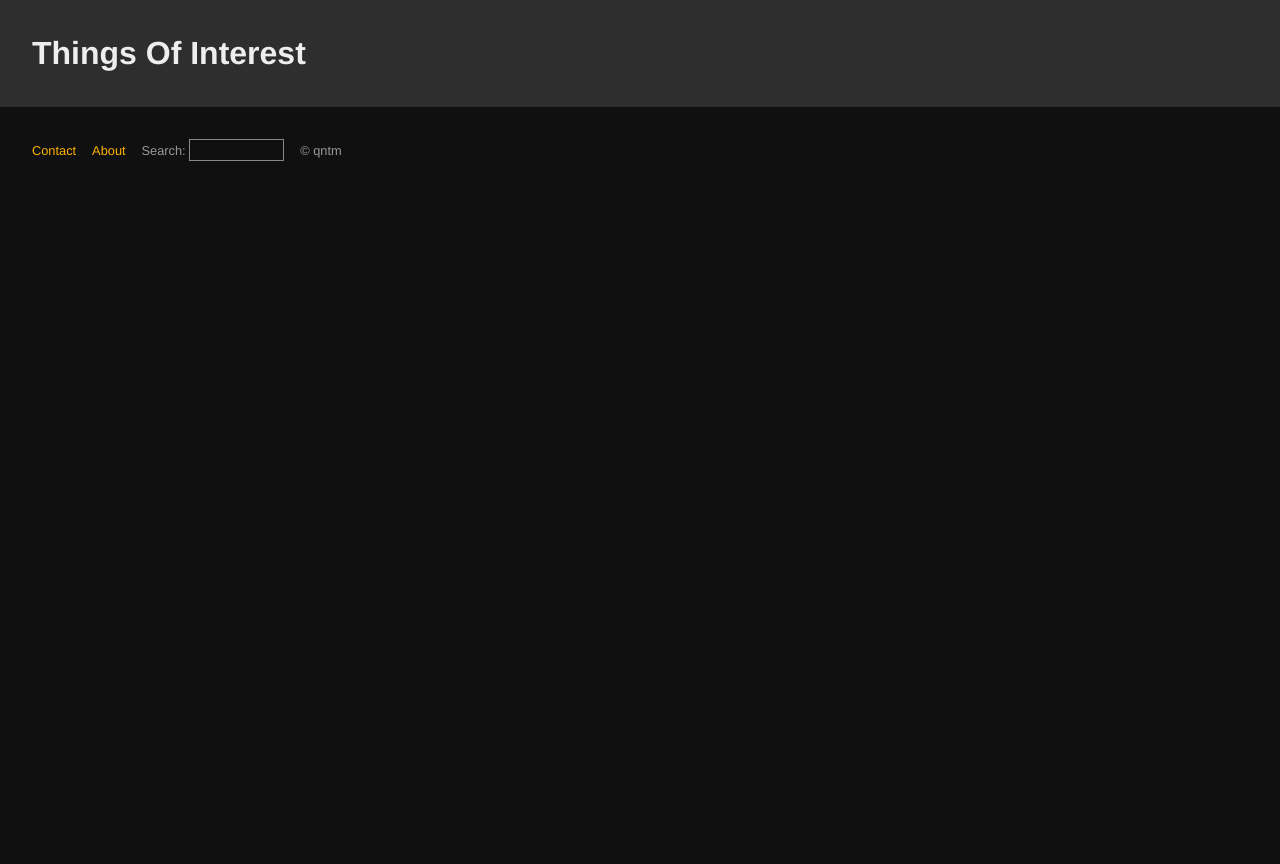
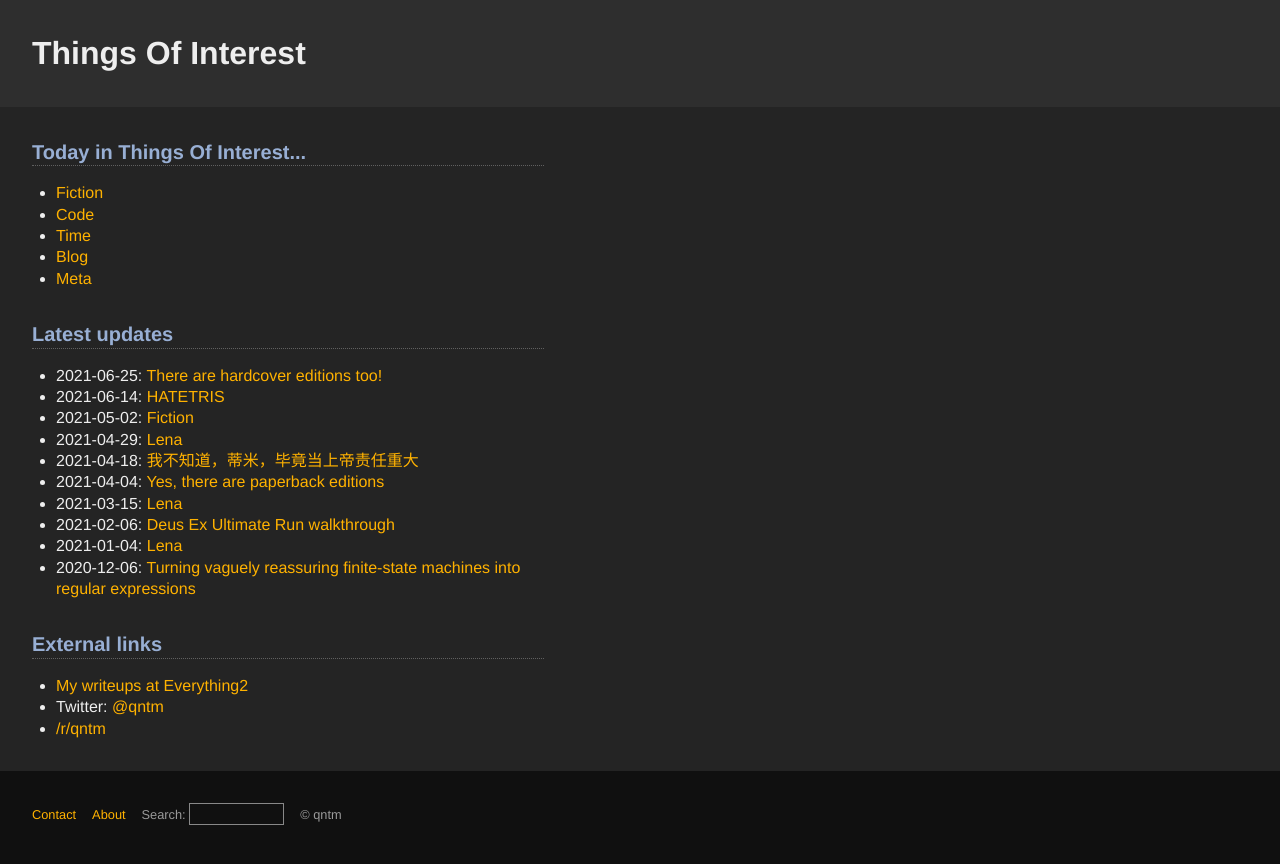
Before and after one commit to wakgill/website, a Jekyll site: the page built from index.html, in a window 1280 px wide. Shown: the top 864 px of the page. Built offline with Jekyll 4.4.1, drawn with Linux system fonts in a browser that asks for light colours; comment, search, counter and statistics services are not loaded.

Commit message:
Update index.html

```diff
--- a/index.html
+++ b/index.html
@@ -1,3 +1,54 @@
 ---
 layout: default
 ---
+
+<div class="page__outer page__outer--content">
+			<div class="page__wrapper">
+
+
+				<div class="page__content">
+
+		<h3>Today in Things Of Interest...</h3>
+		<ul>
+
+					<li>
+						<a href="/fiction">Fiction</a>
+
+					</li>
+
+					<li>
+						<a href="/src">Code</a>
+
+					</li>
+
+					<li>
+						<a href="/time">Time</a>
+
+					</li>
+
+					<li>
+						<a href="/blog">Blog</a>
+
+					</li>
+
+					<li>
+						<a href="/special">Meta</a>
+
+					</li>
+
+		</ul>
+
+
+<h3 id="sec0">Latest updates</h3>
+<ul><li>2021-06-25: <a href="/hardcover">There are hardcover editions too!</a></li><li>2021-06-14: <a href="/hatetris">HATETRIS</a></li><li>2021-05-02: <a href="/fiction">Fiction</a></li><li>2021-04-29: <a href="/mmacevedo_fr">Lena</a></li><li>2021-04-18: <a href="/responsibility_cn">我不知道，蒂米，毕竟当上帝责任重大</a></li><li>2021-04-04: <a href="/paperback">Yes, there are paperback editions</a></li><li>2021-03-15: <a href="/mmacevedo_ru">Lena</a></li><li>2021-02-06: <a href="/alginon">Deus Ex Ultimate Run walkthrough</a></li><li>2021-01-04: <a href="/mmacevedo">Lena</a></li><li>2020-12-06: <a href="/plants">Turning vaguely reassuring finite-state machines into regular expressions</a></li></ul>
+
+<h3 id="sec1">External links</h3>
+<ul>
+<li><a href="http://everything2.com/node/1223826?usersearch=sam512&amp;orderby=node.createtime%20DESC&amp;filterhidden=0">My writeups at Everything2</a></li>
+<li>Twitter: <a href="https://twitter.com/qntm">@qntm</a></li>
+<li><a href="http://www.reddit.com/r/qntm">/r/qntm</a></li>
+</ul>				</div>
+
+
+			</div>
+		</div>
```
